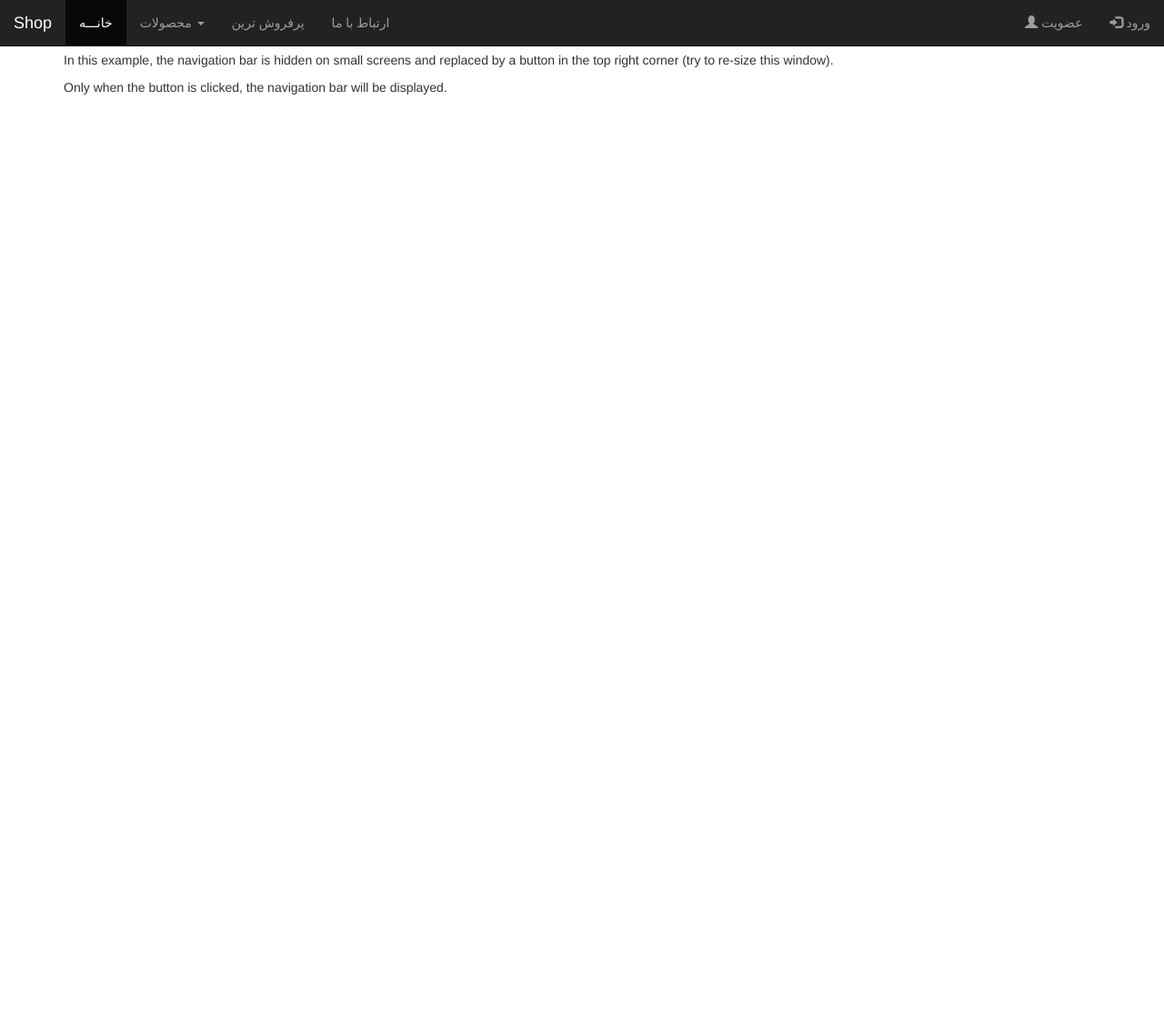
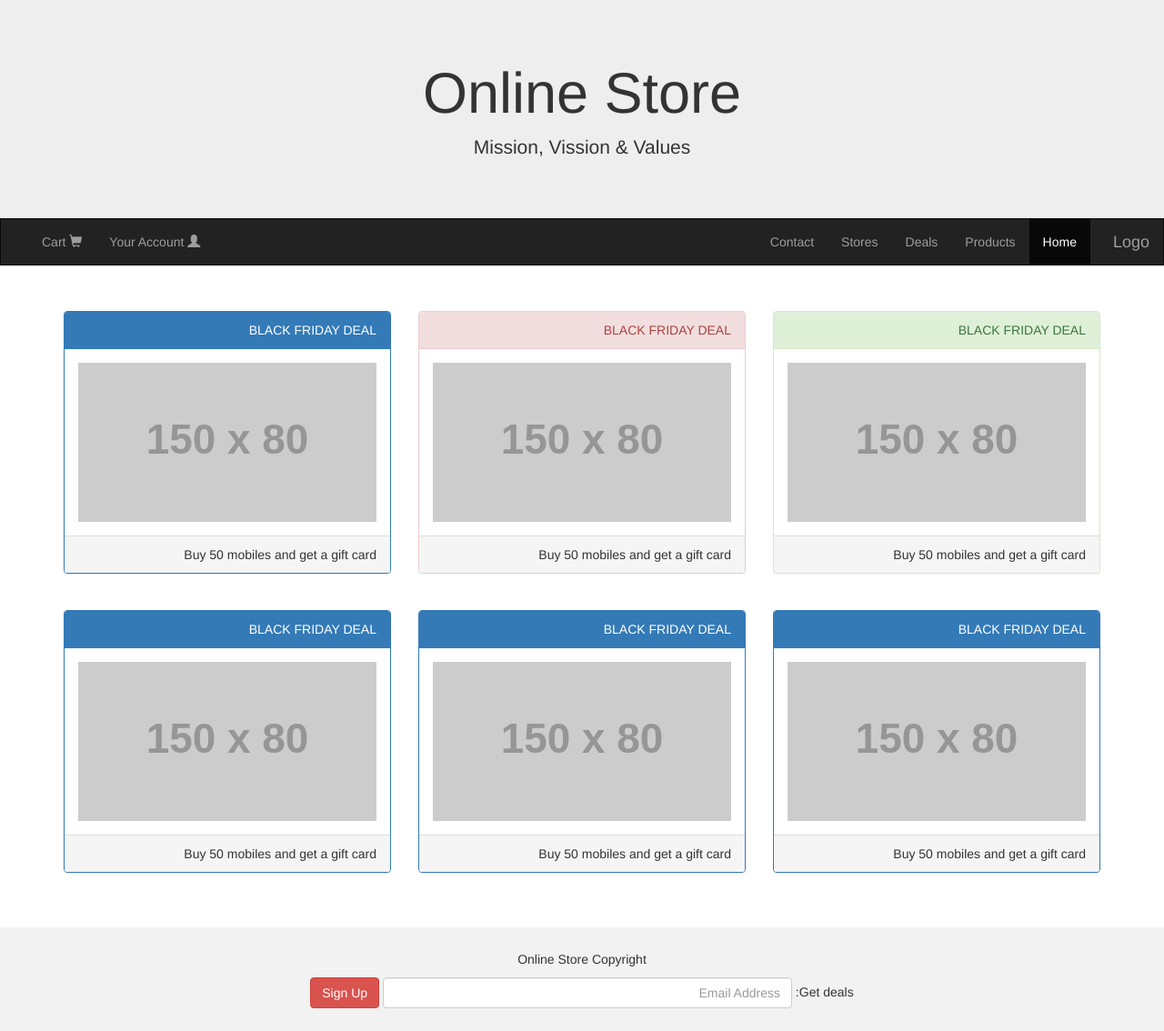
Before and after one commit to SamaneKhademi/firstDjango, a Django app: page / in a window 1280 px wide. Shown: the whole page at 91% size. Before the commit the page ends 104 px from the top, so only its background shows below. Run offline with Django 5.2, Linux system fonts and the light colour scheme; grey boxes labelled with a size stand in for pictures from a placeholder-image service; some libraries are stand-ins or nearby versions.

Commit message:
set new template. nav float right

```diff
--- a/django1/django1/settings.py
+++ b/django1/django1/settings.py
@@ -117,6 +117,7 @@ USE_TZ = True
 # https://docs.djangoproject.com/en/5.0/howto/static-files/
 
 STATIC_URL = 'static/'
+STATICFILES_URLS = [BASE_DIR / 'static/']
 
 # Default primary key field type
 # https://docs.djangoproject.com/en/5.0/ref/settings/#default-auto-field
--- a/django1/home/templates/bootLink.html
+++ b/django1/home/templates/bootLink.html
@@ -1,4 +1,4 @@
-<meta name="viewport" content="width=device-width, initial-scale=1">
+  <meta name="viewport" content="width=device-width, initial-scale=1">
   <link rel="stylesheet" href="https://maxcdn.bootstrapcdn.com/bootstrap/3.4.1/css/bootstrap.min.css">
   <script src="https://ajax.googleapis.com/ajax/libs/jquery/3.7.1/jquery.min.js"></script>
   <script src="https://maxcdn.bootstrapcdn.com/bootstrap/3.4.1/js/bootstrap.min.js"></script>
--- a/django1/home/templates/index.html
+++ b/django1/home/templates/index.html
@@ -1,49 +1,124 @@
 <!DOCTYPE html>
 <html lang="en">
 <head>
-  <title>فروشگاه من</title>
+  <title>Bootstrap Example</title>
   <meta charset="utf-8">
 {% include 'bootLink.html' %}
+
+  <style>
+    /* Remove the navbar's default rounded borders and increase the bottom margin */
+    .navbar {
+      margin-bottom: 50px;
+      border-radius: 0;
+    }
+
+    /* Remove the jumbotron's default bottom margin */
+     .jumbotron {
+      margin-bottom: 0;
+    }
+
+    /* Add a gray background color and some padding to the footer */
+    footer {
+      background-color: #f2f2f2;
+      padding: 25px;
+    }
+  </style>
 </head>
-<body>
 
-<nav class="navbar navbar-inverse navbar-fixed-top">
+<body dir="rtl">
+
+<div class="jumbotron">
+  <div class="container text-center">
+    <h1>Online Store</h1>
+    <p>Mission, Vission & Values</p>
+  </div>
+</div>
+
+<nav class="navbar navbar-inverse">
   <div class="container-fluid">
-    <div class="navbar-header">
+    <div class="navbar-header navbar-right">
       <button type="button" class="navbar-toggle" data-toggle="collapse" data-target="#myNavbar">
         <span class="icon-bar"></span>
         <span class="icon-bar"></span>
         <span class="icon-bar"></span>
       </button>
-      <a class="navbar-brand" href="#">Shop</a>
+      <a class="navbar-brand navbar-right" href="#">Logo</a>
     </div>
     <div class="collapse navbar-collapse" id="myNavbar">
+      <ul class="nav navbar-nav navbar-right">
+        <li class="active" style="float: right"><a href="#">Home</a></li>
+        <li style="float: right"><a href="#">Products</a></li>
+        <li style="float: right"><a href="#">Deals</a></li>
+        <li style="float: right"><a href="#">Stores</a></li>
+        <li style="float: right"><a href="#">Contact</a></li>
+      </ul>
       <ul class="nav navbar-nav">
-        <li class="active"><a href="#">خانـــه</a></li>
-        <li class="dropdown">
-          <a class="dropdown-toggle" data-toggle="dropdown" href="#">محصولات <span class="caret"></span></a>
-          <ul class="dropdown-menu">
-            <li><a href="#">Page 1-1</a></li>
-            <li><a href="#">Page 1-2</a></li>
-            <li><a href="#">Page 1-3</a></li>
-          </ul>
-        </li>
-        <li><a href="#">پرفروش ترین</a></li>
-        <li><a href="#">ارتباط با ما</a></li>
-      </ul>
-      <ul class="nav navbar-nav navbar-right">
-        <li><a href="signUp/"><span class="glyphicon glyphicon-user"></span> عضویت</a></li>
-        <li><a href="#"><span class="glyphicon glyphicon-log-in"></span> ورود</a></li>
+        <li style="float: right"><a href="#"><span class="glyphicon glyphicon-user"></span> Your Account</a></li>
+        <li style="float: right"><a href="#"><span class="glyphicon glyphicon-shopping-cart"></span> Cart</a></li>
       </ul>
     </div>
   </div>
 </nav>
 
 <div class="container">
-  <h3>Collapsible Navbar</h3>
-  <p>In this example, the navigation bar is hidden on small screens and replaced by a button in the top right corner (try to re-size this window).
-  <p>Only when the button is clicked, the navigation bar will be displayed.</p>
-</div>
+  <div class="row">
+    <div class="col-sm-4">
+      <div class="panel panel-primary">
+        <div class="panel-heading">BLACK FRIDAY DEAL</div>
+        <div class="panel-body"><img src="https://placehold.it/150x80?text=IMAGE" class="img-responsive" style="width:100%" alt="Image"></div>
+        <div class="panel-footer">Buy 50 mobiles and get a gift card</div>
+      </div>
+    </div>
+    <div class="col-sm-4">
+      <div class="panel panel-danger">
+        <div class="panel-heading">BLACK FRIDAY DEAL</div>
+        <div class="panel-body"><img src="https://placehold.it/150x80?text=IMAGE" class="img-responsive" style="width:100%" alt="Image"></div>
+        <div class="panel-footer">Buy 50 mobiles and get a gift card</div>
+      </div>
+    </div>
+    <div class="col-sm-4">
+      <div class="panel panel-success">
+        <div class="panel-heading">BLACK FRIDAY DEAL</div>
+        <div class="panel-body"><img src="https://placehold.it/150x80?text=IMAGE" class="img-responsive" style="width:100%" alt="Image"></div>
+        <div class="panel-footer">Buy 50 mobiles and get a gift card</div>
+      </div>
+    </div>
+  </div>
+</div><br>
+
+<div class="container">
+  <div class="row">
+    <div class="col-sm-4">
+      <div class="panel panel-primary">
+        <div class="panel-heading">BLACK FRIDAY DEAL</div>
+        <div class="panel-body"><img src="https://placehold.it/150x80?text=IMAGE" class="img-responsive" style="width:100%" alt="Image"></div>
+        <div class="panel-footer">Buy 50 mobiles and get a gift card</div>
+      </div>
+    </div>
+    <div class="col-sm-4">
+      <div class="panel panel-primary">
+        <div class="panel-heading">BLACK FRIDAY DEAL</div>
+        <div class="panel-body"><img src="https://placehold.it/150x80?text=IMAGE" class="img-responsive" style="width:100%" alt="Image"></div>
+        <div class="panel-footer">Buy 50 mobiles and get a gift card</div>
+      </div>
+    </div>
+    <div class="col-sm-4">
+      <div class="panel panel-primary">
+        <div class="panel-heading">BLACK FRIDAY DEAL</div>
+        <div class="panel-body"><img src="https://placehold.it/150x80?text=IMAGE" class="img-responsive" style="width:100%" alt="Image"></div>
+        <div class="panel-footer">Buy 50 mobiles and get a gift card</div>
+      </div>
+    </div>
+  </div>
+</div><br><br>
+
+<footer class="container-fluid text-center">
+  <p>Online Store Copyright</p>
+  <form class="form-inline">Get deals:
+    <input type="email" class="form-control" size="50" placeholder="Email Address">
+    <button type="button" class="btn btn-danger">Sign Up</button>
+  </form>
+</footer>
 
 </body>
 </html>
--- a/django1/home/views.py
+++ b/django1/home/views.py
@@ -10,7 +10,14 @@ def index(request):
 
 def signUp(request):
     page1=loader.get_template('signUp.html')
+    context={}
+    return HttpResponse(page1.render())
+
+
+
+    """
     user1=models.user(name="samane", email="s.khademi1992@gmail.com", password="123456")
     user1.save()
     context={"user":user1}
     return HttpResponse(page1.render(context))
+"""
```
